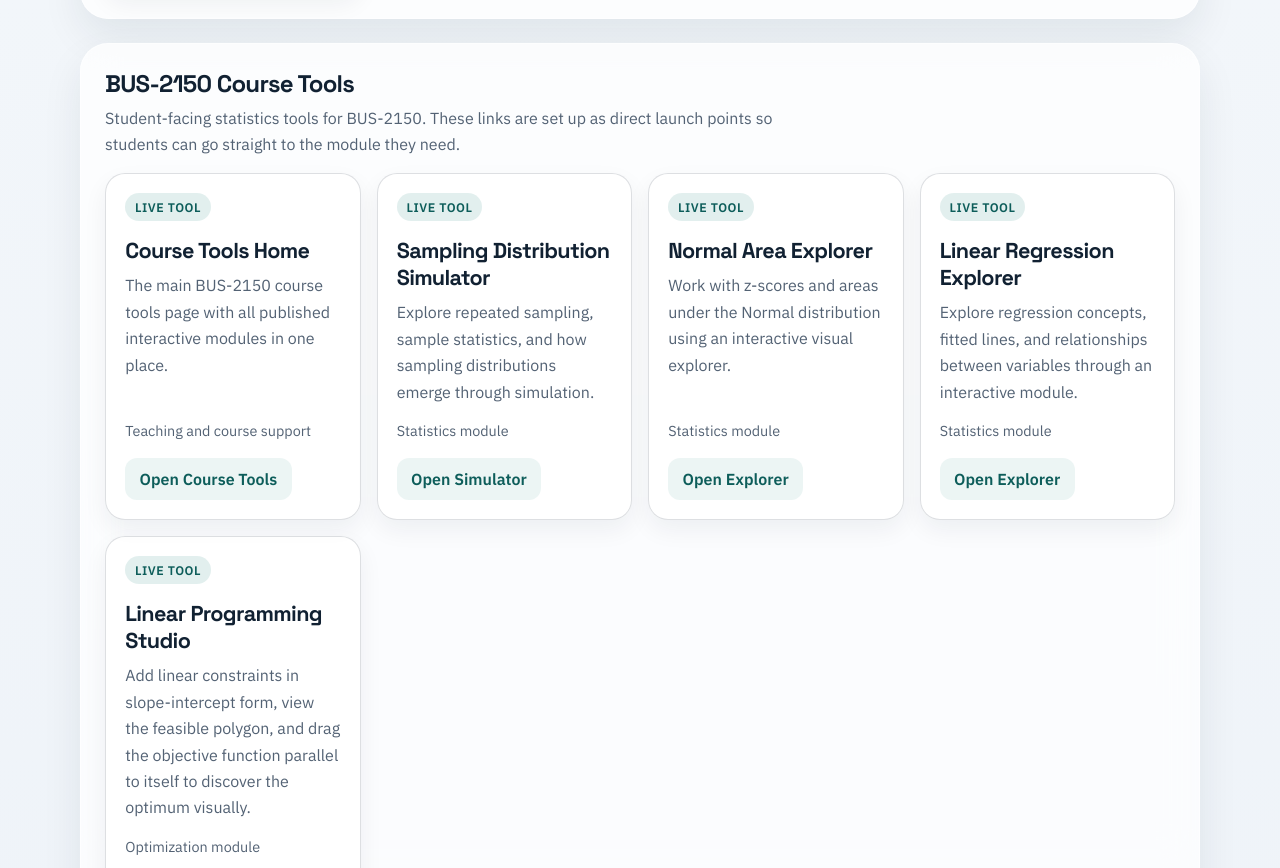
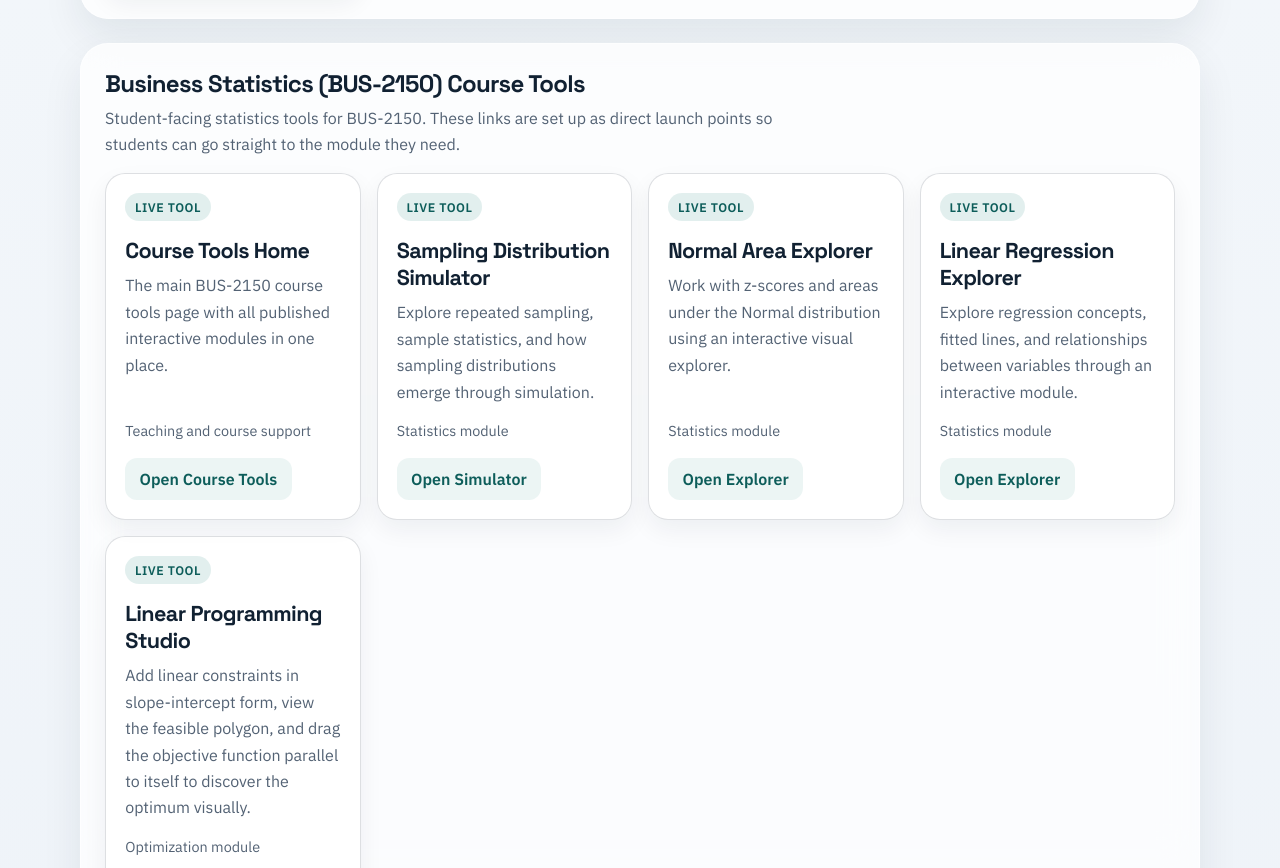
Before and after one commit to rhartlage/rhartlage.github.io, a plain HTML site: page index.html in a window 1280 px wide. Shown: the part 1519-2387 px from the top of the page. Drawn offline with Linux system fonts and the light colour scheme.

Commit message:
Update index.html

```diff
--- a/index.html
+++ b/index.html
@@ -497,7 +497,7 @@
     <section class="section" id="course-tools">
       <div class="section-head">
         <div>
-          <h2 class="section-title">BUS-2150 Course Tools</h2>
+          <h2 class="section-title">Business Statistics (BUS-2150) Course Tools</h2>
           <p class="section-copy">
             Student-facing statistics tools for BUS-2150. These links are set up as direct launch points so students can go straight to the module they need.
           </p>
```
